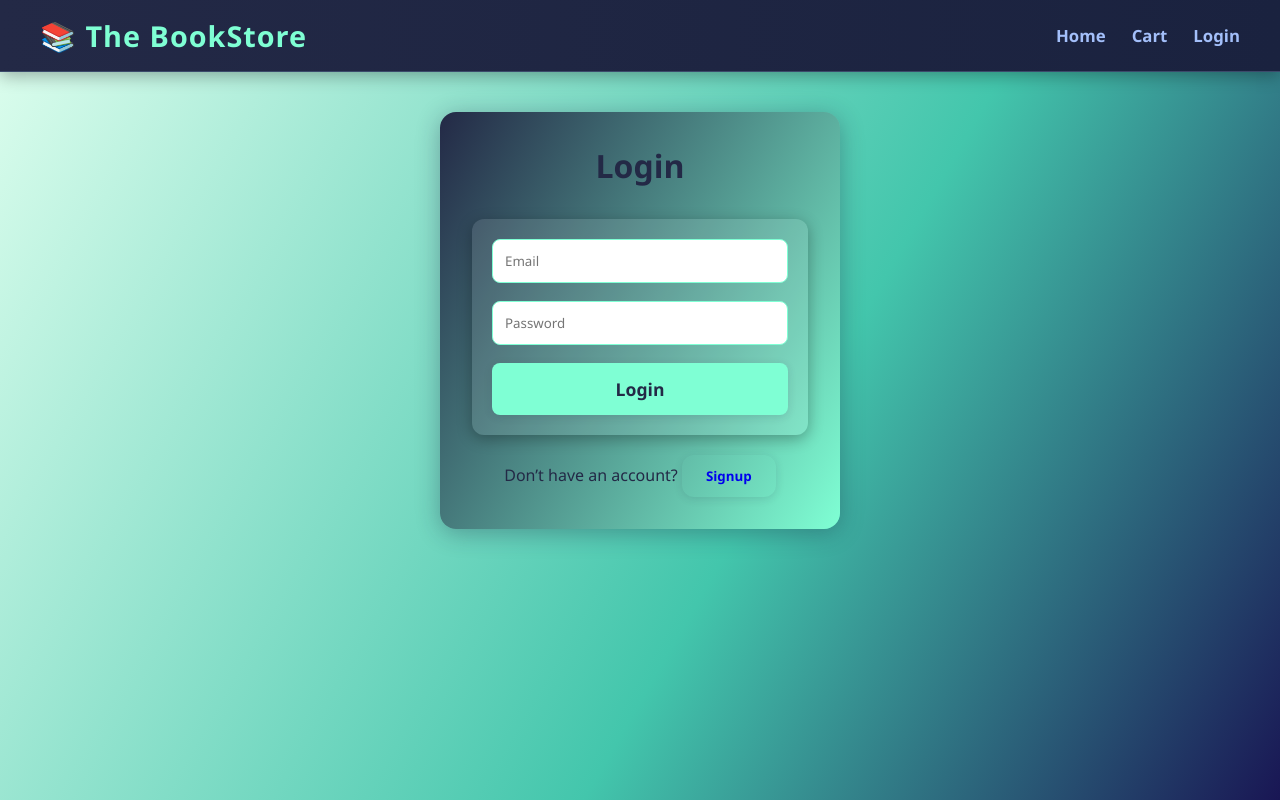
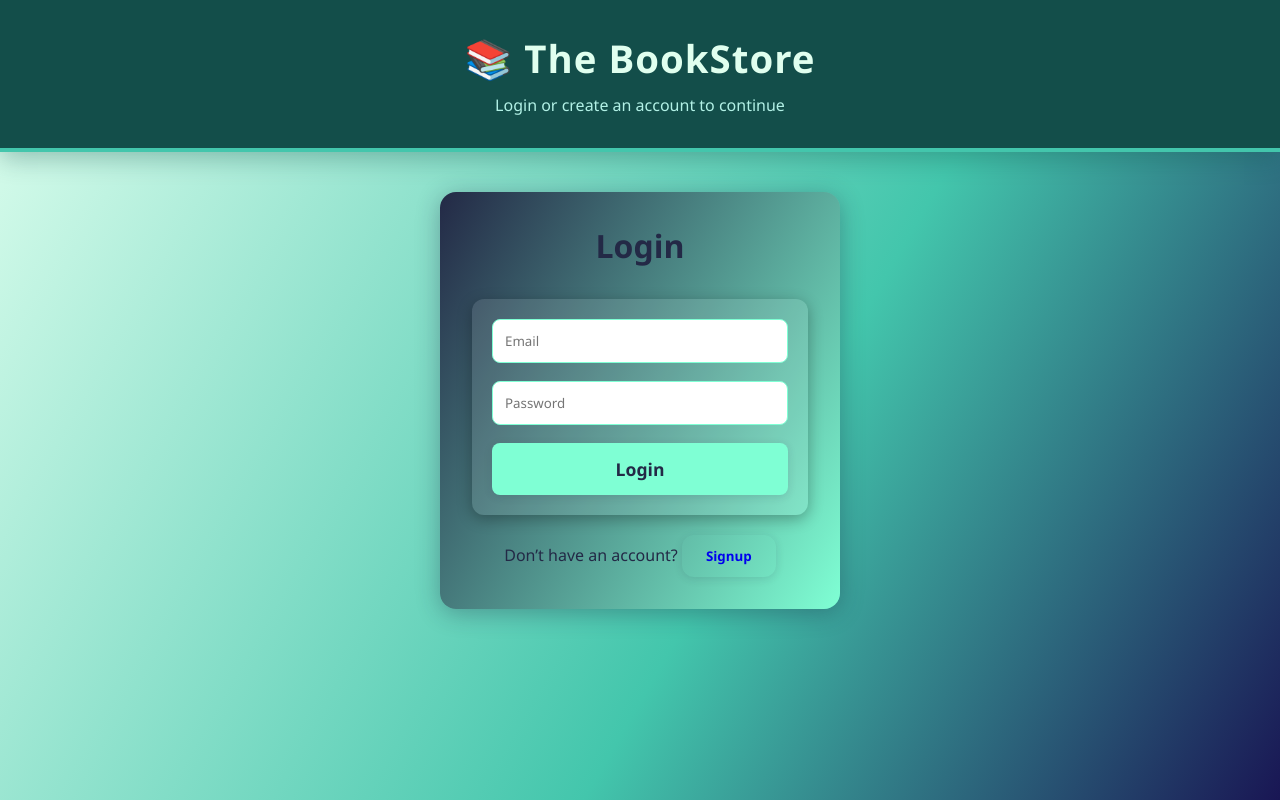
Before and after one commit to anshitaBajpai/The-Bookstore, a React (Vite) app in the folder frontend/: page /auth in a window 1280 px wide. Built offline with nearby package versions, Linux system fonts and the light colour scheme.

Commit message:
refactor

```diff
--- a/frontend/src/App.jsx
+++ b/frontend/src/App.jsx
@@ -7,6 +7,8 @@ import PrivateRoute from "./components/PrivateRoute";
 import Orders from "./pages/Orders";
 import Footer from "./components/Footer";
 import { useLocation } from "react-router-dom";
+import Navbar from "./components/Navbar";
+import AuthHeader from "./components/AuthHeader";
 
 const App = () => {
   const location = useLocation();
@@ -14,6 +16,7 @@ const App = () => {
   const shouldHideFooter = hideFooterRoutes.includes(location.pathname);
   return (
     <>
+      {shouldHideFooter ? <AuthHeader /> : <Navbar />}
       <Routes>
         {/* Home and Cart are protected */}
         <Route
--- /dev/null
+++ b/frontend/src/components/AuthHeader.jsx
@@ -0,0 +1,36 @@
+const AuthHeader = () => {
+  return (
+    <header
+      style={{
+        background: "#134e4a",
+        padding: "32px 0",
+        textAlign: "center",
+        boxShadow: "0 6px 24px #134e4a55",
+        borderBottom: "4px solid #43c6ac",
+      }}
+    >
+      <h1
+        style={{
+          color: "#e0ffef",
+          fontSize: "2.4rem",
+          fontWeight: 800,
+          letterSpacing: "1px",
+        }}
+      >
+        📚 The BookStore
+      </h1>
+      <p
+        style={{
+          marginTop: "8px",
+          color: "#b2f1e6",
+          fontSize: "1rem",
+          fontWeight: 500,
+        }}
+      >
+        Login or create an account to continue
+      </p>
+    </header>
+  );
+};
+
+export default AuthHeader;
--- a/frontend/src/pages/Admin.jsx
+++ b/frontend/src/pages/Admin.jsx
@@ -1,6 +1,5 @@
 import React, { useState, useEffect } from "react";
 import axios from "axios";
-import Navbar from "../components/Navbar";
 
 const Admin = () => {
   const [books, setBooks] = useState([]);
@@ -67,7 +66,6 @@ const Admin = () => {
 
   return (
     <>
-      <Navbar />
       <div
         style={{
           padding: "32px",
--- a/frontend/src/pages/AuthPage.jsx
+++ b/frontend/src/pages/AuthPage.jsx
@@ -1,7 +1,6 @@
 import React, { useState } from "react";
 import { useNavigate } from "react-router-dom";
 import axios from "axios";
-import Navbar from "../components/Navbar";
 
 function AuthPage() {
   const [isLogin, setIsLogin] = useState(true);
@@ -48,7 +47,6 @@ function AuthPage() {
 
   return (
     <>
-      <Navbar />
       <div
         style={{
           padding: "32px",
--- a/frontend/src/pages/Cart.jsx
+++ b/frontend/src/pages/Cart.jsx
@@ -2,7 +2,6 @@ import React, { useContext } from "react";
 import { CartContext } from "../context/CartContext.jsx";
 import { useNavigate } from "react-router-dom";
 import axios from "axios";
-import Navbar from "../components/Navbar.jsx";
 
 function Cart() {
   const {
@@ -45,7 +44,6 @@ function Cart() {
   if (cart.length === 0) {
     return (
       <>
-        <Navbar />
         <div
           style={{
             minHeight: "100vh",
@@ -68,7 +66,6 @@ function Cart() {
 
   return (
     <>
-      <Navbar />
       <div
         style={{
           minHeight: "100vh",
--- a/frontend/src/pages/Home.jsx
+++ b/frontend/src/pages/Home.jsx
@@ -1,7 +1,6 @@
 import React, { useState, useEffect } from "react";
 import axios from "axios";
 import BookCard from "../components/BookCard";
-import Navbar from "../components/Navbar";
 
 const Home = () => {
   const [books, setBooks] = useState([]);
@@ -27,8 +26,6 @@ const Home = () => {
 
   return (
     <>
-      <Navbar />
-
       <div
         style={{
           padding: "20px 48px",
--- a/frontend/src/pages/Login.jsx
+++ b/frontend/src/pages/Login.jsx
@@ -1,7 +1,6 @@
 import React, { useState } from "react";
 import axios from "axios";
 import { useNavigate } from "react-router-dom";
-import Navbar from "../components/Navbar";
 
 function Login() {
   const [email, setEmail] = useState("");
@@ -30,7 +29,6 @@ function Login() {
 
   return (
     <>
-      <Navbar />
       <div
         style={{
           padding: "32px",
--- a/frontend/src/pages/Orders.jsx
+++ b/frontend/src/pages/Orders.jsx
@@ -1,6 +1,5 @@
 import React, { useEffect, useState } from "react";
 import axios from "axios";
-import Navbar from "../components/Navbar";
 
 // 🔹 Status color helper
 const getStatusColor = (status) => {
@@ -33,7 +32,6 @@ const Orders = () => {
 
   return (
     <>
-      <Navbar />
       <div
         style={{
           minHeight: "100vh",
--- a/frontend/src/pages/Signup.jsx
+++ b/frontend/src/pages/Signup.jsx
@@ -1,7 +1,6 @@
 import { useState } from "react";
 import { useNavigate } from "react-router-dom";
 import axios from "axios";
-import Navbar from "../components/Navbar";
 
 function Signup() {
   const [username, setUsername] = useState("");
@@ -37,7 +36,6 @@ function Signup() {
 
   return (
     <>
-      <Navbar />
       <div
         style={{
           padding: "32px",
```
